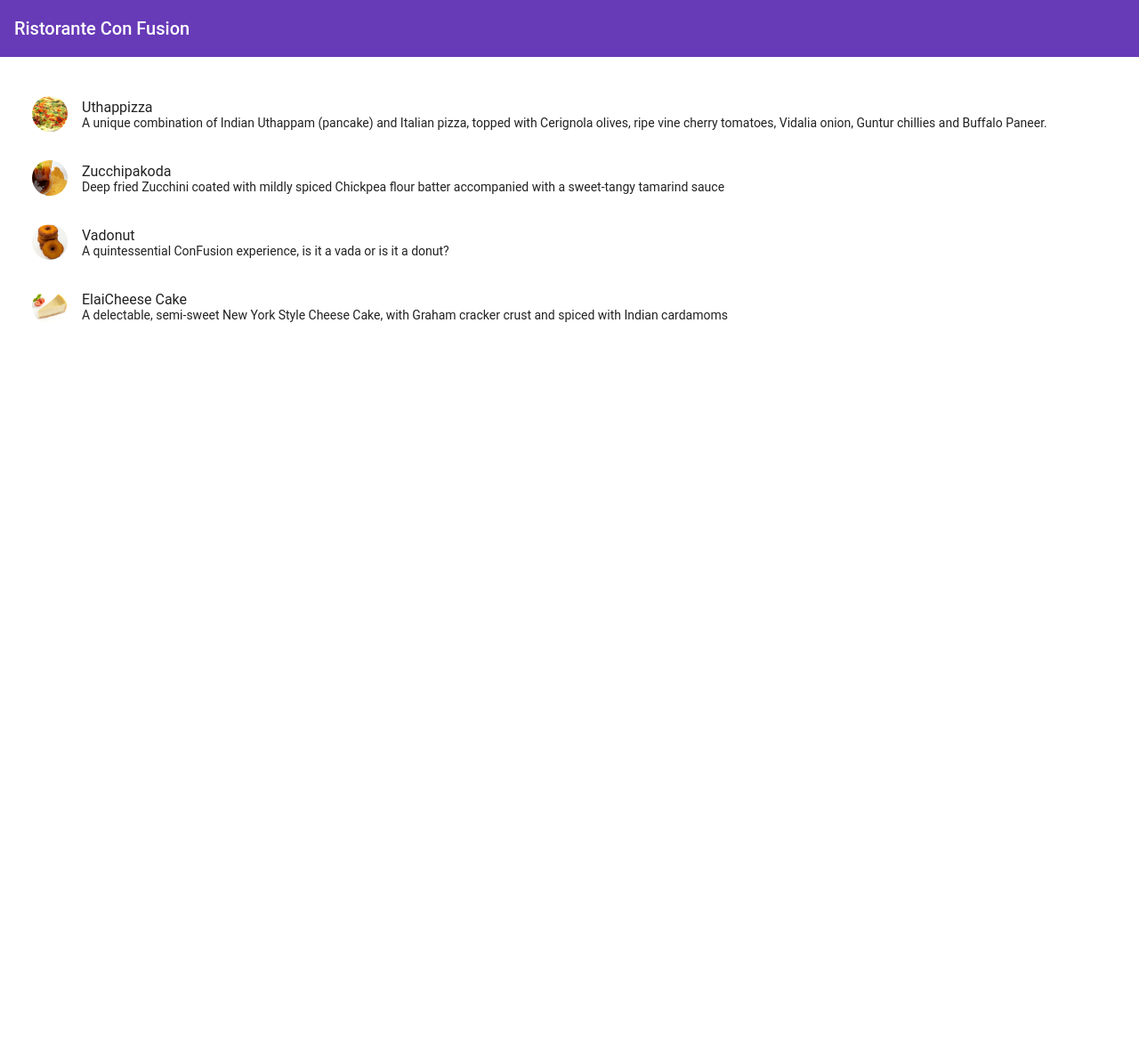
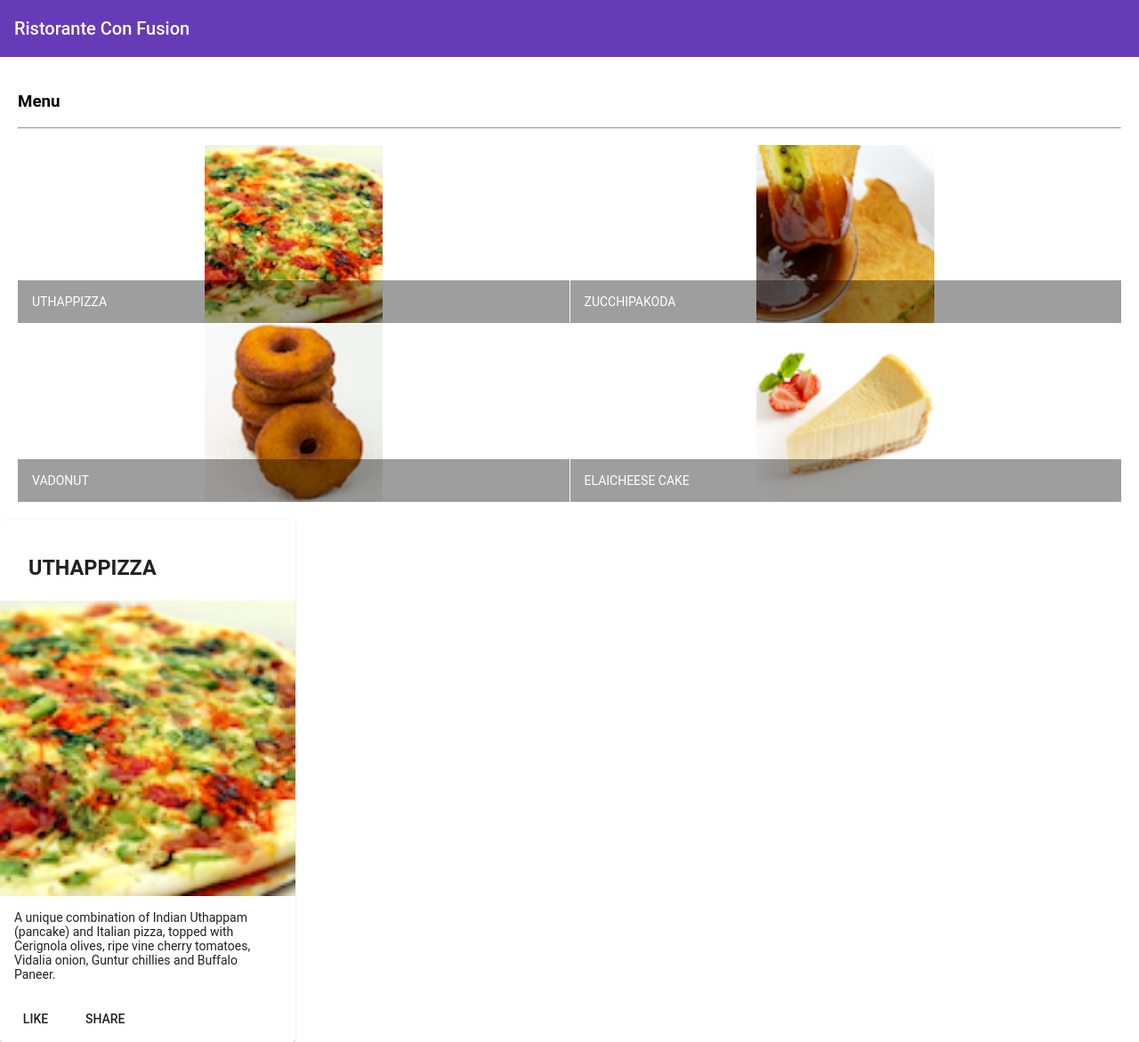
Before and after one commit to anmoltech/confusion, an Angular app: page / in a window 1280 px wide. Shown: the whole page at 89% size. Before the commit the page ends 800 px from the top, so only its background shows below. Built offline with nearby package versions, Linux system fonts and the light colour scheme.

Commit message:
Second Commit

```diff
--- a/src/app/app.component.html
+++ b/src/app/app.component.html
@@ -1,2 +1,3 @@
 <mat-toolbar color="primary"><span>Ristorante Con Fusion </span></mat-toolbar>
 <app-menu></app-menu>
+<app-dishdetail></app-dishdetail>
--- /dev/null
+++ b/src/app/dishdetail/dishdetail.component.html
@@ -0,0 +1,30 @@
+<div class="container"
+    fxLayout="row"
+    fxLayout.sm="column"
+    fxLayout.xs="column"
+    fxLayoutAlign.gt-md="space-around center"
+    fxLayoutGap="10px"
+    fxLayoutGap.xs="0">
+
+
+
+   <div fxFlex="20"  *ngIf="dish">
+    <mat-card class = "First">
+      <mat-card-header>
+        <mat-card-title>
+          <h3>{{dish.name | uppercase}}</h3>
+        </mat-card-title>
+      </mat-card-header>
+      <img mat-card-image src={{dish.image}} alt={{dish.name}}>
+      <mat-card-content>
+        <p>{{dish.description}}
+        </p>
+      </mat-card-content>
+      <mat-card-actions>
+        <button mat-button>LIKE</button>
+        <button mat-button>SHARE</button>
+      </mat-card-actions>
+    </mat-card>
+  </div>
+
+</div>
--- /dev/null
+++ b/src/app/dishdetail/dishdetail.component.scss
@@ -0,0 +1,5 @@
+.First {
+	position: absolute;
+  	left: 0px;
+  	width: 300px;
+}
--- /dev/null
+++ b/src/app/dishdetail/dishdetail.component.ts
@@ -0,0 +1,59 @@
+import { Component, OnInit } from '@angular/core';
+const DISH = {
+  id: '0',
+  name: 'Uthappizza',
+  image: '/assets/images/uthappizza.png',
+  category: 'mains',
+  featured: true,
+  label: 'Hot',
+  price: '4.99',
+  // tslint:disable-next-line:max-line-length
+  description: 'A unique combination of Indian Uthappam (pancake) and Italian pizza, topped with Cerignola olives, ripe vine cherry tomatoes, Vidalia onion, Guntur chillies and Buffalo Paneer.',
+  comments: [
+       {
+           rating: 5,
+           comment: 'Imagine all the eatables, living in conFusion!',
+           author: 'John Lemon',
+           date: '2012-10-16T17:57:28.556094Z'
+       },
+       {
+           rating: 4,
+           comment: 'Sends anyone to heaven, I wish I could get my mother-in-law to eat it!',
+           author: 'Paul McVites',
+           date: '2014-09-05T17:57:28.556094Z'
+       },
+       {
+           rating: 3,
+           comment: 'Eat it, just eat it!',
+           author: 'Michael Jaikishan',
+           date: '2015-02-13T17:57:28.556094Z'
+       },
+       {
+           rating: 4,
+           comment: 'Ultimate, Reaching for the stars!',
+           author: 'Ringo Starry',
+           date: '2013-12-02T17:57:28.556094Z'
+       },
+       {
+           rating: 2,
+           comment: 'It\'s your birthday, we\'re gonna party!',
+           author: '25 Cent',
+           date: '2011-12-02T17:57:28.556094Z'
+       }
+   ]
+};
+@Component({
+  selector: 'app-dishdetail',
+  templateUrl: './dishdetail.component.html',
+  styleUrls: ['./dishdetail.component.scss']
+})
+export class DishdetailComponent implements OnInit {
+
+		dish = DISH;
+
+  constructor() { }
+
+  ngOnInit(): void {
+  }
+
+}
--- a/src/app/menu/menu.component.html
+++ b/src/app/menu/menu.component.html
@@ -1,15 +1,23 @@
 <div class="container"
      fxLayout="column"
      fxLayoutGap="10px">
+    <div fxFlex>
+    	<div>
+    		<h3>Menu</h3>
+    		<hr>
+    	</div>
+    </div>
+<div fxFlex>
 
-  <mat-list fxFlex>
-    <mat-list-item *ngFor="let dish of dishes">
-      <img matListAvatar src={{dish.image}} alt={{dish.name}}>
-      <h1 matLine> {{dish.name}} </h1>
-      <p matLine>
-        <span> {{dish.description}} </span>
-      </p>
-    </mat-list-item>
-  </mat-list>
+  <mat-grid-list cols="2" rowHeight="200px">
+      <mat-grid-tile *ngFor="let dish of dishes">
+        <img height="200px" src={{dish.image}} alt={{dish.name}}>
+        <mat-grid-tile-footer>
+          <h1>{{dish.name | uppercase}}</h1>
+        </mat-grid-tile-footer>
+      </mat-grid-tile>
+    </mat-grid-list>
+  </div>
+
 
 </div>
--- a/src/app/menu/menu.component.ts
+++ b/src/app/menu/menu.component.ts
@@ -1,13 +1,7 @@
 import { Component, OnInit } from '@angular/core';
 import { Dish } from '../shared/dish';
-@Component({
-  selector: 'app-menu',
-  templateUrl: './menu.component.html',
-  styleUrls: ['./menu.component.scss']
-})
-export class MenuComponent implements OnInit {
-	dishes: Dish[] = [
 
+const DISHES: Dish[] = [
 	{
       id: '0',
       name: 'Uthappizza',
@@ -50,6 +44,14 @@
       description: 'A delectable, semi-sweet New York Style Cheese Cake, with Graham cracker crust and spiced with Indian cardamoms'
     }
    ];
+@Component({
+  selector: 'app-menu',
+  templateUrl: './menu.component.html',
+  styleUrls: ['./menu.component.scss']
+})
+export class MenuComponent implements OnInit {
+	 dishes: Dish[] = DISHES;
+	 selectedDish: Dish  = DISHES[0];
 
   constructor() { }
 
```
Also changed, not shown: src/app/app.module.ts (+10 -2 lines), 1 other file (tests, documents, lock files or other folders).
